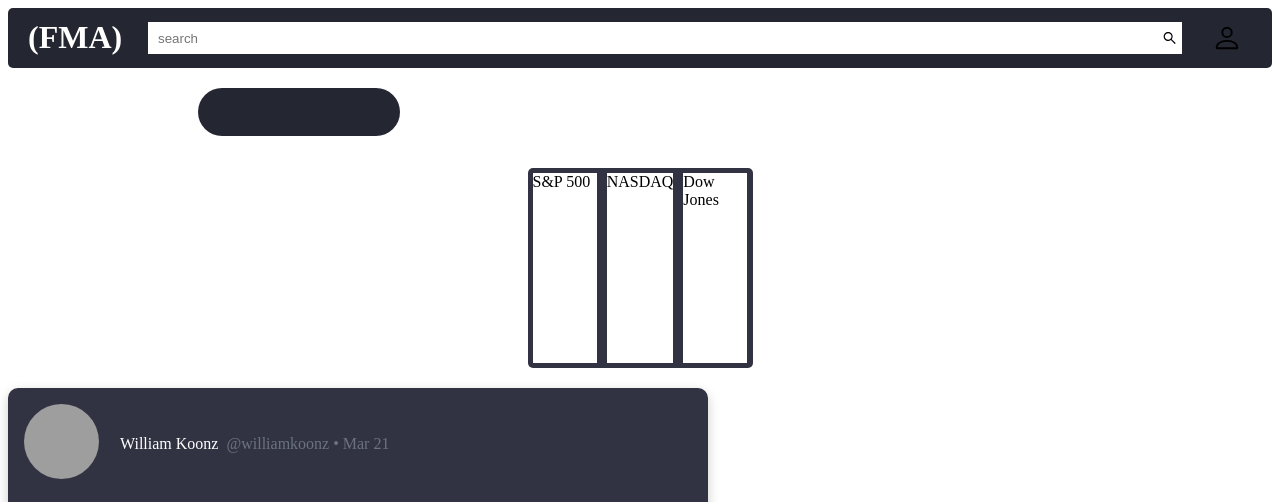
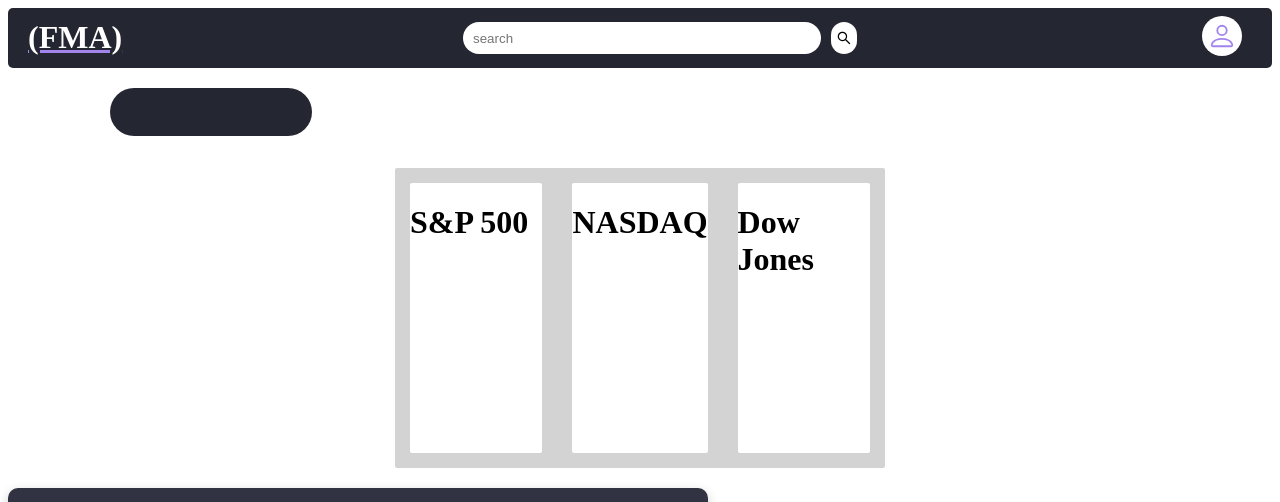
Before and after one commit to areandd/FMA, a React (Create React App) app: page / in a window 1280 px wide. Shown: the top 502 px of the page. Built offline with nearby package versions, Linux system fonts and the light colour scheme; grey boxes are pictures that could not be loaded.

Commit message:
routes complete

```diff
--- a/src/components/Markets/Markets.css
+++ b/src/components/Markets/Markets.css
@@ -1,14 +1,15 @@
 .markets {
   display: flex;
-  height: 200px;
-  background-color: #313342;
+  height: 300px;
+  background-color: lightgray;
   justify-self: center;
-  border-radius: 5px;
+  border-radius: 2px;
   margin-bottom: 20px;
 }
 
 .market {
   width: 33%;
-  margin: 5px;
+  margin: 15px;
   background-color: white;
+  border-radius: 2px;
 }
--- a/src/components/Markets/Markets.js
+++ b/src/components/Markets/Markets.js
@@ -5,9 +5,15 @@
   return (
     <div>
       <div class="markets">
-        <div className="market"> S&P 500</div>
-        <div className="market"> NASDAQ</div>
-        <div className="market">Dow Jones</div>
+        <div className="market">
+          <h1>S&P 500</h1>
+        </div>
+        <div className="market">
+          <h1>NASDAQ</h1>
+        </div>
+        <div className="market">
+          <h1>Dow Jones</h1>
+        </div>
       </div>
     </div>
   );
--- a/src/components/NavBar/NavBar.css
+++ b/src/components/NavBar/NavBar.css
@@ -21,7 +21,8 @@
   display: flex;
   flex: 1;
   align-items: center;
-  border-radius: 25px;
+  justify-content: center;
+
 }
 
 .header__searchInput {
@@ -30,17 +31,24 @@
   border: none;
   outline: none;
   width: 100%;
+  border-radius: 25px;
+  margin-right: 10px;
+  width: 33%;
 }
 
 .header__searchIcon {
   padding: 5px;
   height: 22px !important;
   background-color: white;
+  border-radius: 25px;
 }
 
 .avatar {
   margin: 30px;
   font-size: 30px;
+  background-color: white;
+  border-radius: 25px;
+  padding: 5px;
 }
 
 .avatar__background {
--- a/src/components/NavBar/NavBar.js
+++ b/src/components/NavBar/NavBar.js
@@ -2,11 +2,14 @@
 import { AiOutlineSearch } from "react-icons/ai";
 import { BsPerson } from "react-icons/bs";
 import "./NavBar.css";
+import { Link } from "react-router-dom";
 
 function NavBar() {
   return (
     <div className="header">
-      <h1 className="header__logo">(FMA)</h1>
+      <Link to="/">
+        <h1 className="header__logo">(FMA)</h1>
+      </Link>
 
       <div className="header__search">
         <input
@@ -14,9 +17,12 @@
           type="text"
           placeholder="search"
         />
+
         <AiOutlineSearch className="header__searchIcon" />
       </div>
+      <Link to="/profile-page">
         <BsPerson className="avatar" />
+      </Link>
     </div>
   );
 }
--- a/src/components/Post/Post.css
+++ b/src/components/Post/Post.css
@@ -1,7 +1,5 @@
-#postContainer {
-    width: 100%;
-    max-width: 700px;
-    height: auto;
+.postContainer {
+  width: 60%;
   background-color: #313342;
   border-radius: 10px;
   box-shadow: var(--color-default-shadow);
@@ -17,7 +15,7 @@
   left: 7rem;
 }
 .light-post {
-    color: #6B7280;
+  color: #6b7280;
 }
 
 #profile-post-name {
@@ -34,7 +32,7 @@
 }
 .stock-ticker {
   font-size: 16px;
-    color: #79EEE3;
+  color: #79eee3;
 }
 .post-image-container {
   display: flex;
--- /dev/null
+++ b/src/components/Watchlist/Watchlist.css
@@ -0,0 +1,13 @@
+.wrapper {
+  width: 60%;
+  height: 5rem;
+  border-radius: 10px;
+}
+
+.stock {
+  width: 75%;
+  height: 3rem;
+  background-color: white;
+  border-radius: 9999px;
+  justify-content: center;
+}
--- /dev/null
+++ b/src/components/Watchlist/Watchlist.js
@@ -0,0 +1,17 @@
+import React from "react";
+import "./Watchlist.css";
+
+function Watchlist() {
+  return (
+    <div className="wrapper">
+      <div className="stock">
+        <h5 className="ticker">
+          TSLA<span>217.17</span>
+        </h5>
+      </div>
+
+    </div>
+  );
+}
+
+export default Watchlist;
--- a/src/views/HomeScreen/HomeScreen.js
+++ b/src/views/HomeScreen/HomeScreen.js
@@ -3,6 +3,7 @@
 import ScrollingStocks from "../../components/ScrollingStocks/ScrollingStocks";
 import Markets from "../../components/Markets/Markets";
 import Post from "../../components/Post/Post";
+import Watchlist from "../../components/Watchlist/Watchlist";
 
 function HomeScreen() {
   return (
@@ -10,10 +11,16 @@
       <NavBar />
       <ScrollingStocks />
       <Markets />
-      <div className="posts__wrapper">
-        <Post />
-        <Post />
-        <Post />
+      <div className="posts__watchlist__wrapper">
+        <div className="posts__wrapper">
+          <Post />
+          <Post />
+          <Post />
+          <Post />
+        </div>
+        <div className="watchlist__wrapper">
+          <Watchlist />
+        </div>
       </div>
     </>
   );
```
Also changed, not shown: src/views/HomeScreen/HomeScreen.css (+10 -2 lines). Lines whose indentation alone changed are shown as unchanged.
